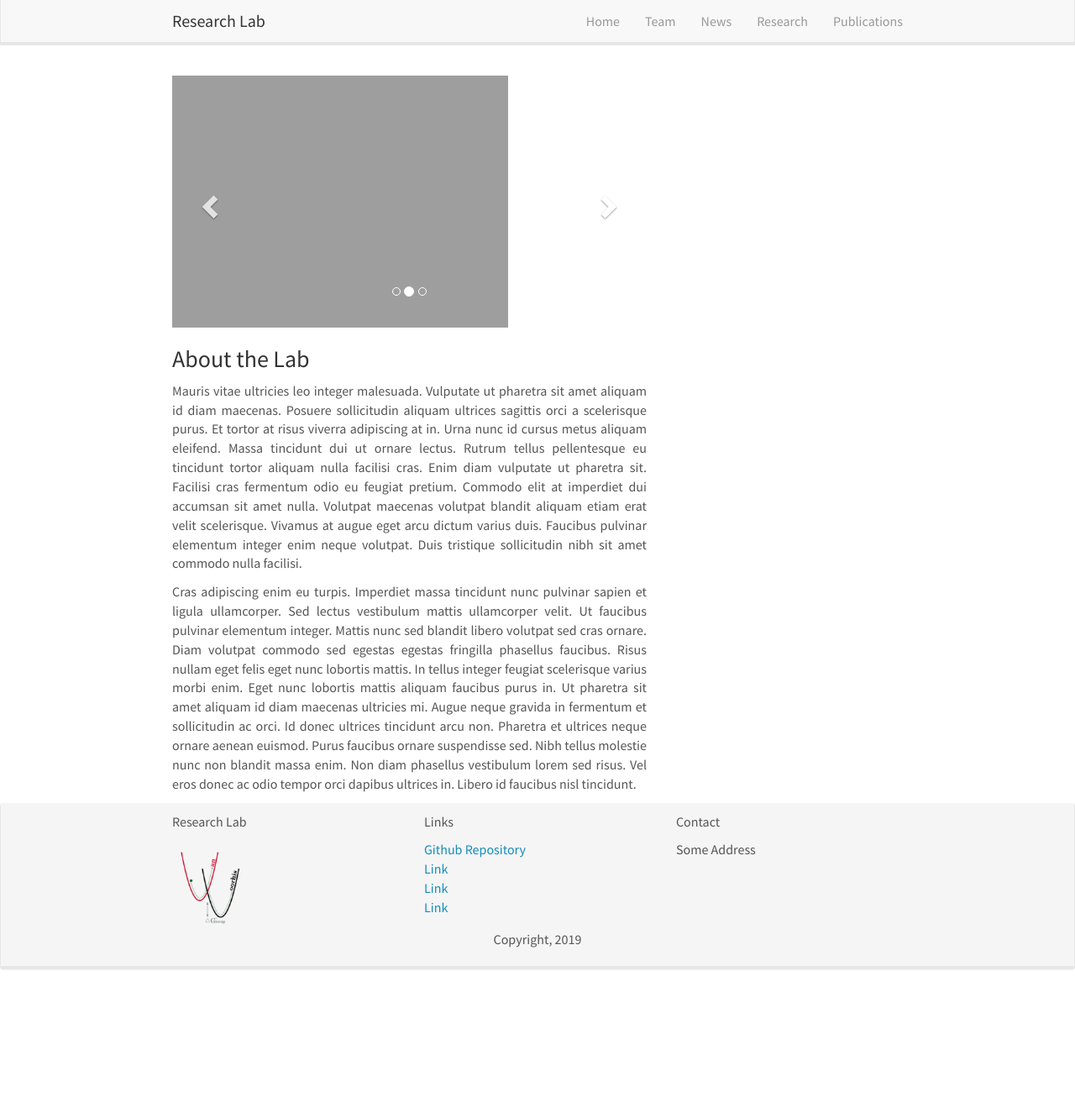
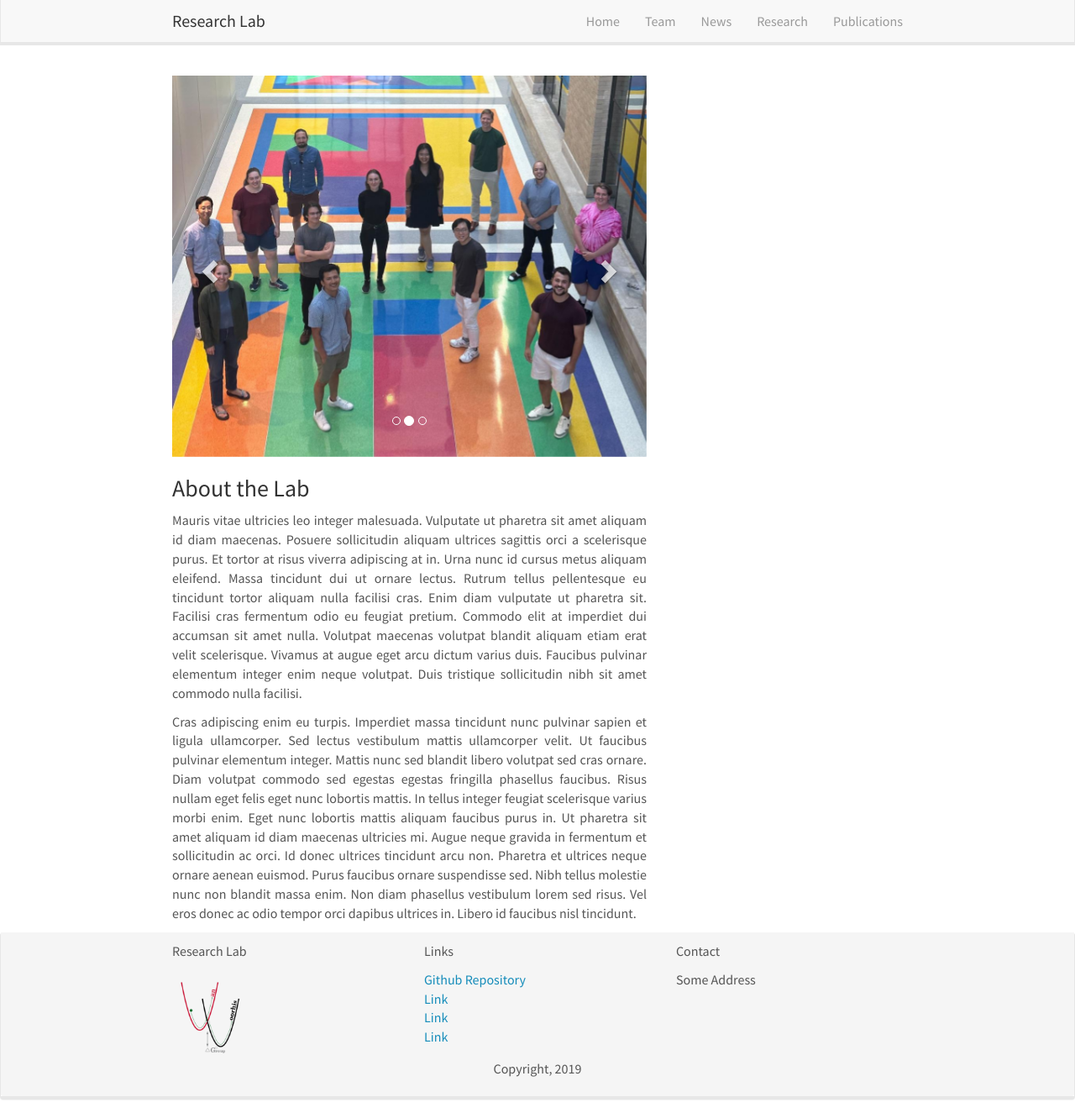
Before and after one commit to troyvvgroup/troyvvgroup.github.io, a Jekyll site: the page built from _pages/home.md, in a window 1280 px wide and 1331 px high. Shown: the whole window at 84% size. Built offline with Jekyll 4.4.1, drawn with Linux system fonts in a browser that asks for light colours; nearby versions of some CDN libraries; comment, search, counter and statistics services are not loaded.

Commit message:
Update homelay.html

```diff
--- a/_layouts/homelay.html
+++ b/_layouts/homelay.html
@@ -14,13 +14,13 @@ layout: default
 		<!-- Items -->
 		<div class="carousel-inner" markdown="0">
 			<div class="item active">
-				<img src="{{ site.url }}{{ site.baseurl }}/images/slider/slider-image.png" alt="Slide 1" />
+				<img src="{{ site.url }}{{ site.baseurl }}/images/slider/slider-image.jpg" alt="Slide 1" />
 			</div>
 			<div class="item">
-				<img src="{{ site.url }}{{ site.baseurl }}/images/slider/slider-image.png" alt="Slide 2" />
+				<img src="{{ site.url }}{{ site.baseurl }}/images/slider/slider-image.jpg" alt="Slide 2" />
 			</div>
 			<div class="item">
-				<img src="{{ site.url }}{{ site.baseurl }}/images/slider/slider-image.png" alt="Slide 2" />
+				<img src="{{ site.url }}{{ site.baseurl }}/images/slider/slider-image.jpg" alt="Slide 2" />
 			</div>
 		</div>
 		<a class="left carousel-control" href="#carousel" role="button" data-slide="prev">
```
